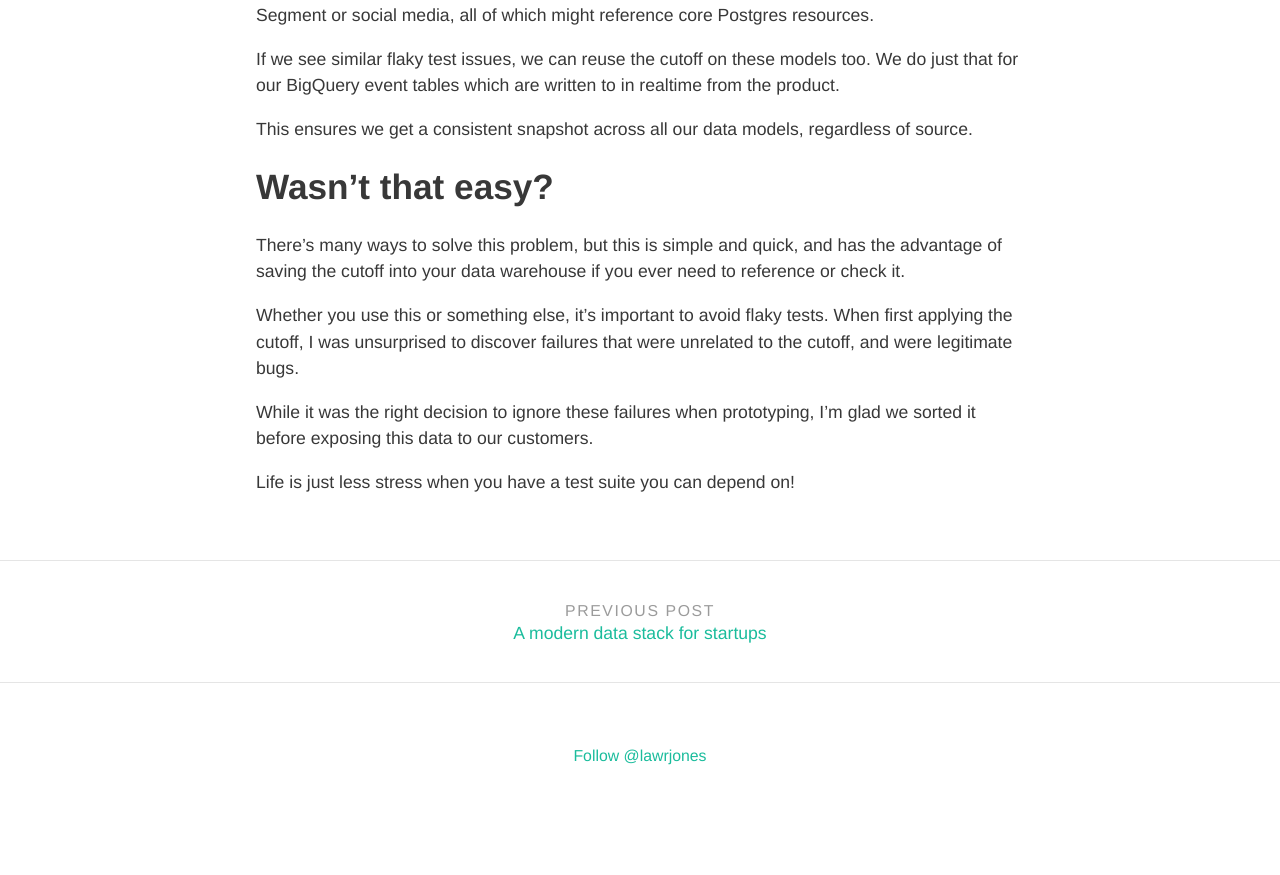
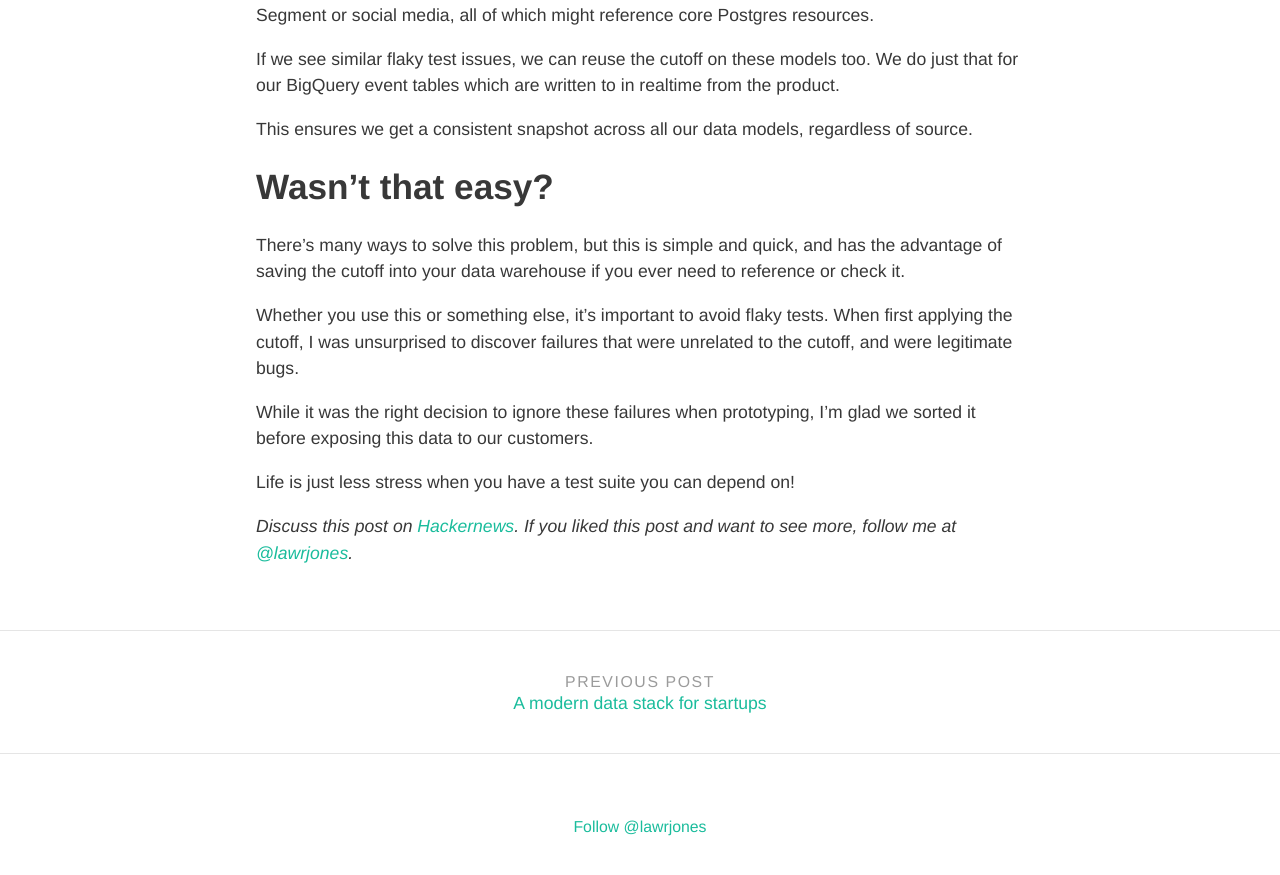
Before and after one commit to samstarling/blog.lawrencejones.dev, a Jekyll site: the page built from _posts/2022-02-07-flaky-dbt-tests.md, in a window 1280 px wide and 900 px high, scrolled down 4610 px. Shown: the top 875 px of the window. Built offline with Jekyll 4.4.1, drawn with Linux system fonts in a browser that asks for light colours; nearby versions of some CDN libraries; some web fonts are replaced; comment, search, counter and statistics services are not loaded; before the commit the page ends 5439 px from its top, so only the background shows below that; part of the change alters nothing that is shown.

Commit message:
Fix social card

```diff
--- a/_posts/2022-02-07-flaky-dbt-tests.md
+++ b/_posts/2022-02-07-flaky-dbt-tests.md
@@ -2,8 +2,7 @@
 layout: post
 title:  "Fixing flaky dbt tests with a sync cutoff"
 date:   "2022-02-09 12:00:00 +0000"
-image:  /assets/images/goa-docs.png
-hackernews: null
+hackernews: https://news.ycombinator.com/item?id=30272312
 tags:
   - data
   - dbt
```
